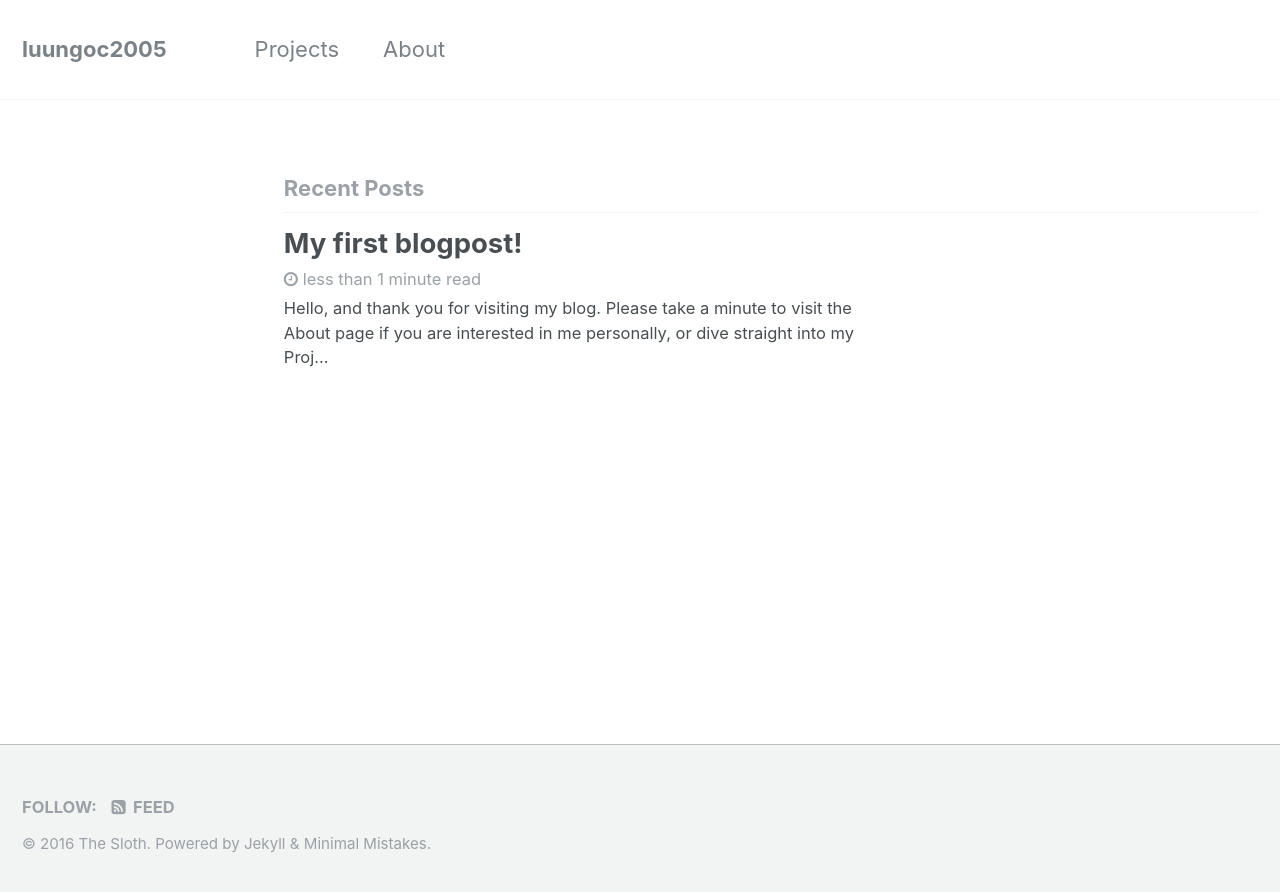
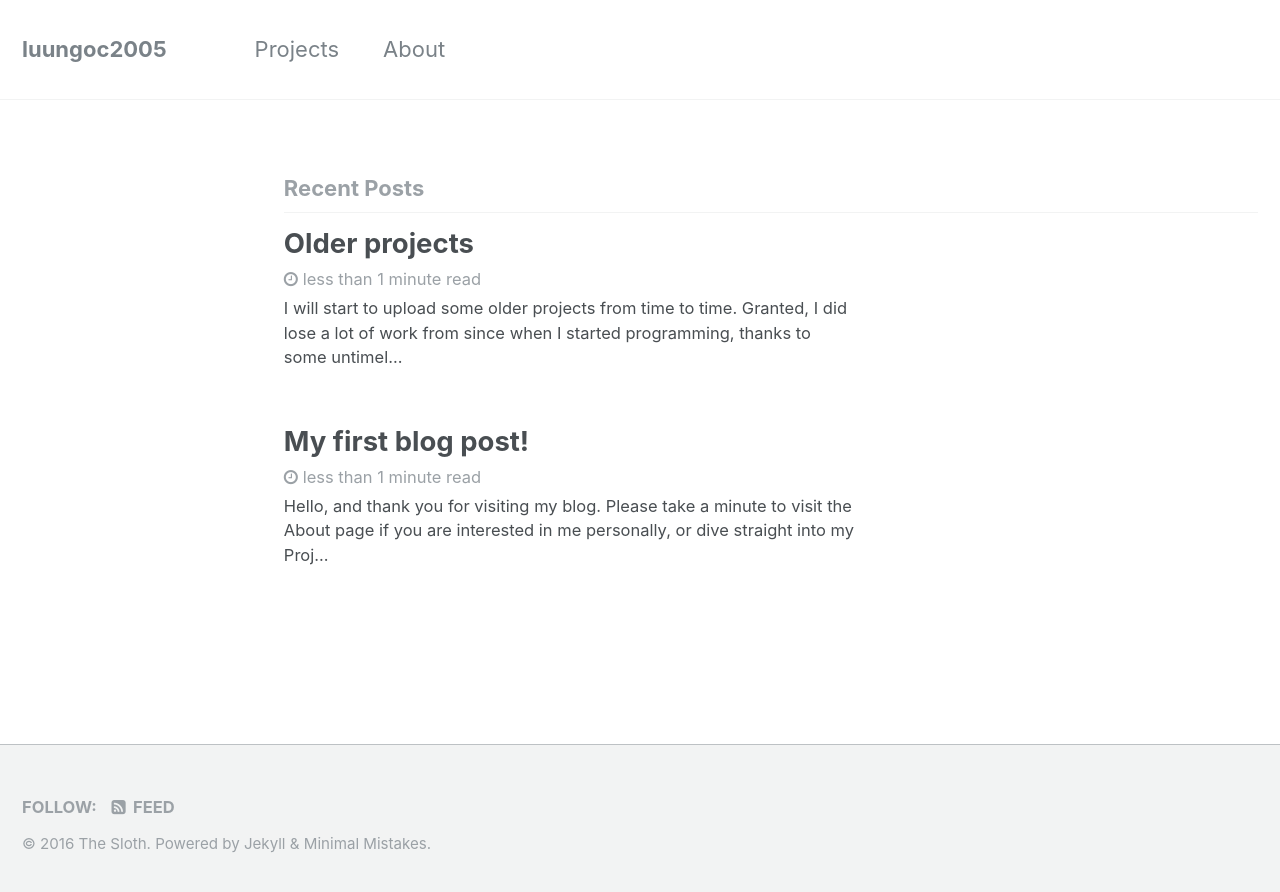
Before and after one commit to luungoc2005/luungoc2005-github-io-old, a Jekyll site: the page built from index.html, in a window 1280 px wide. Shown: the top 892 px of the page. Built offline with Jekyll 4.4.1, drawn with Linux system fonts in a browser that asks for light colours; the list of posts is cut into pages by our own code.

Commit message:
post update

```diff
--- a/_posts/2016-11-19-my-first-blogpost.markdown
+++ b/_posts/2016-11-19-my-first-blog-post.markdown
@@ -1,5 +1,5 @@
 ---
-title:  "My first blogpost!"
+title:  "My first blog post!"
 date: 2016-11-19 00:24:56 +7
 categories:
  - updates
--- /dev/null
+++ b/_posts/2016-11-19-older-projects.markdown
@@ -0,0 +1,10 @@
+---
+title:  "Older projects"
+date: 2016-11-19 16:21:24 +7
+categories:
+ - updates
+---
+
+I will start to upload some older projects from time to time. Granted, I did lose a lot of work from since when I started programming, thanks to some untimely hard drive failure (2 times, at that). Also, only a few of my recent works are actually web-compatible. But this may also be a chance for me to revisit my old desktop apps and cringe at my poor coding back then, maybe improve upon them if I feel like it. Should be fun.
+
+To start off, "To-do List" is a recent assignment from an online course I was taking, feel free to have a look at it at the [Projects](/projects/) page.
```
